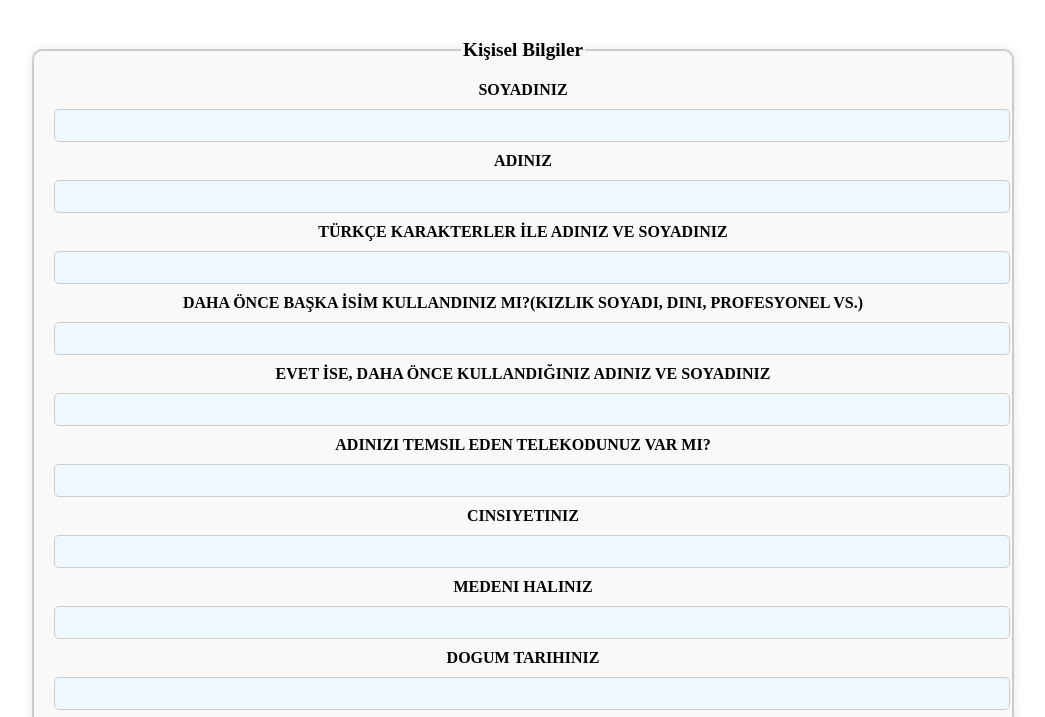
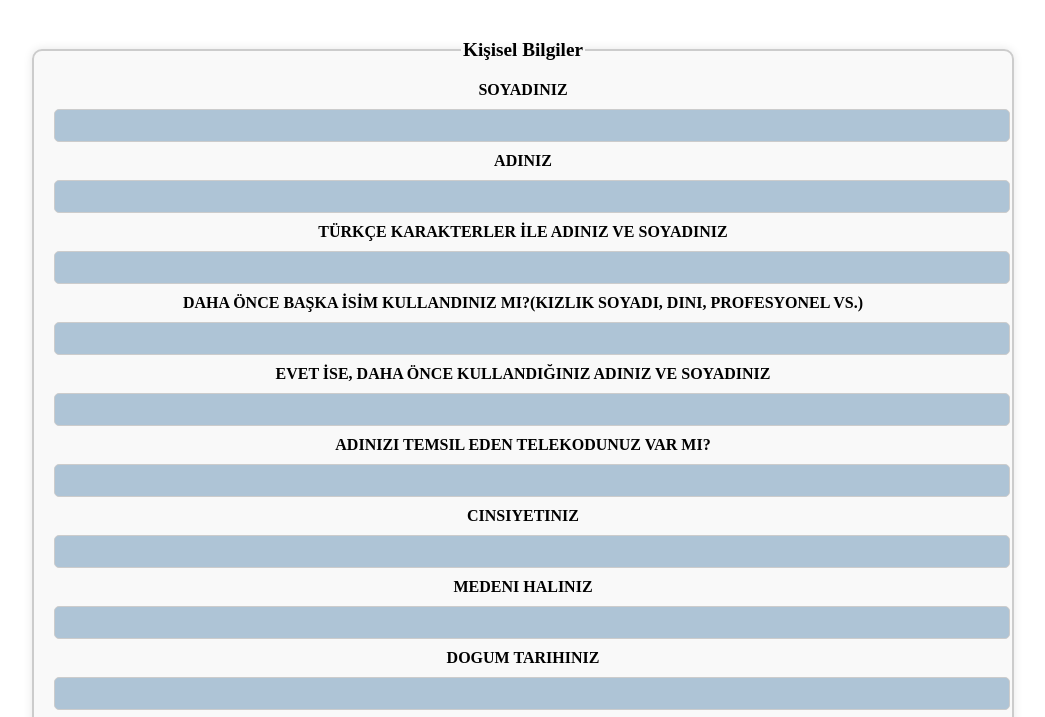
Before and after one commit to MorpheusByte/htmlform, a plain HTML site: page index.html in a window 1280 px wide. Shown: the part 61-778 px from the top of the page, without its empty margins (117-1162 px from the left). Drawn offline with Linux system fonts and the light colour scheme.

Commit message:
renk düzeltme

```diff
--- a/style.css
+++ b/style.css
@@ -65,7 +65,7 @@ input[type="reset"], input[type="submit"] {
 }
 
 input {
-    background-color: #f0f8ff; /* Açık mavi */
+    background-color: #aec4d6; /* Açık mavi */
     border: 1px solid #ccc;
     padding: 8px;
     border-radius: 5px;
```
